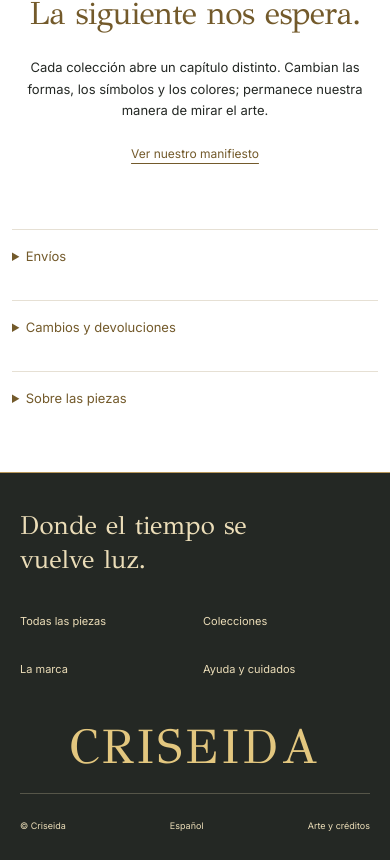
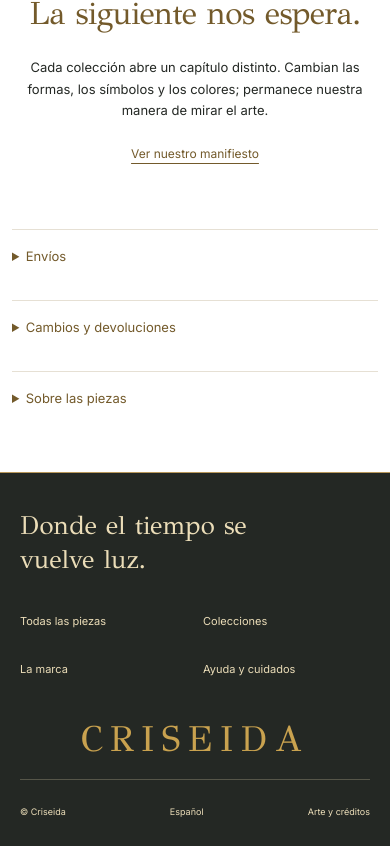
Before and after one commit to maccooloo/tienda-joyas, a Next.js app: page / in a window 390 px wide. Shown: the part 3311-4171 px from the top of the page. Built offline with nearby package versions, Linux system fonts and the light colour scheme; no server answers.

Commit message:
hacer mas pequeño el logo de abajo

```diff
--- a/app/modern.css
+++ b/app/modern.css
@@ -99,7 +99,7 @@ button, a { touch-action: manipulation; }
 .site-footer .footer-tagline { margin: 0; max-width: 400px; color: var(--c-champan); font: 400 clamp(22px, 2.4vw, 34px)/1.3 var(--font-titulo); }
 .footer-nav { display: flex; flex-wrap: wrap; gap: 16px 28px; font: 12px/1.5 var(--font-texto); color: var(--c-champan); }
 .footer-nav a { display: inline-flex; align-items: center; min-height: 44px; }
-.site-footer .footer-brand { display: block; width: fit-content; margin: 42px auto 30px; color: var(--c-oro-claro); font: 400 clamp(48px, 13.3vw, 210px)/1 var(--font-marca); letter-spacing: .075em; text-align: center; }
+.site-footer .footer-brand { display: block; width: fit-content; margin: 36px auto 26px; color: var(--c-oro); font: 400 clamp(36px, 7vw, 96px)/1 var(--font-marca); letter-spacing: .2em; text-align: center; }
 .footer-bottom { display: flex; justify-content: space-between; align-items: center; gap: 16px; border-top: 1px solid color-mix(in srgb, var(--c-champan) 25%, transparent); padding-top: 16px; font: 10px/1.6 var(--font-texto); color: var(--c-champan); }
 .footer-bottom a { display: inline-flex; align-items: center; min-height: 32px; }
 .shop-menu-backdrop { position: fixed; z-index: 30; inset: 0; background: rgb(0 0 0 / 25%); animation: fade-in var(--dur-rapida) both; }
@@ -324,7 +324,7 @@ body:has(.site-header-demo) .is-hover.shop-menu-backdrop { top: 77px; }
   .footer-top { display: block; }
   .site-footer .footer-tagline { max-width: 240px; font-size: 26px; }
   .footer-nav { display: grid; grid-template-columns: 1fr 1fr; margin-top: 22px; gap: 4px 16px; font-size: 11px; }
-  .site-footer .footer-brand { font-size: 12.4vw; margin: 32px auto 22px; letter-spacing: .055em; }
+  .site-footer .footer-brand { margin: 30px auto 22px; }
   .footer-bottom { font-size: 9px; gap: 10px; }
   .catalog-page { padding: 92px 16px 50px; }
   .catalog-intro { display: block; margin-bottom: 22px; }
```
